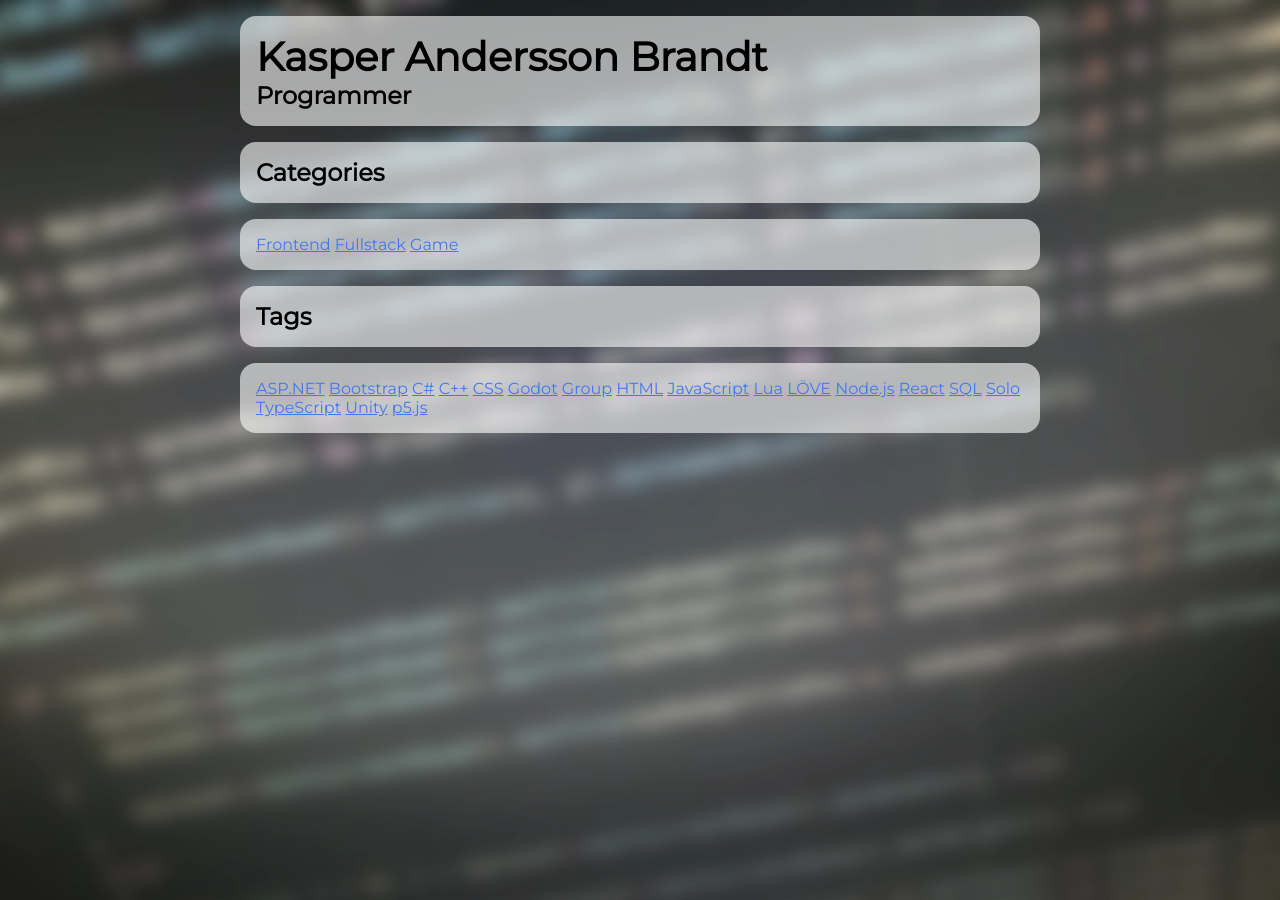
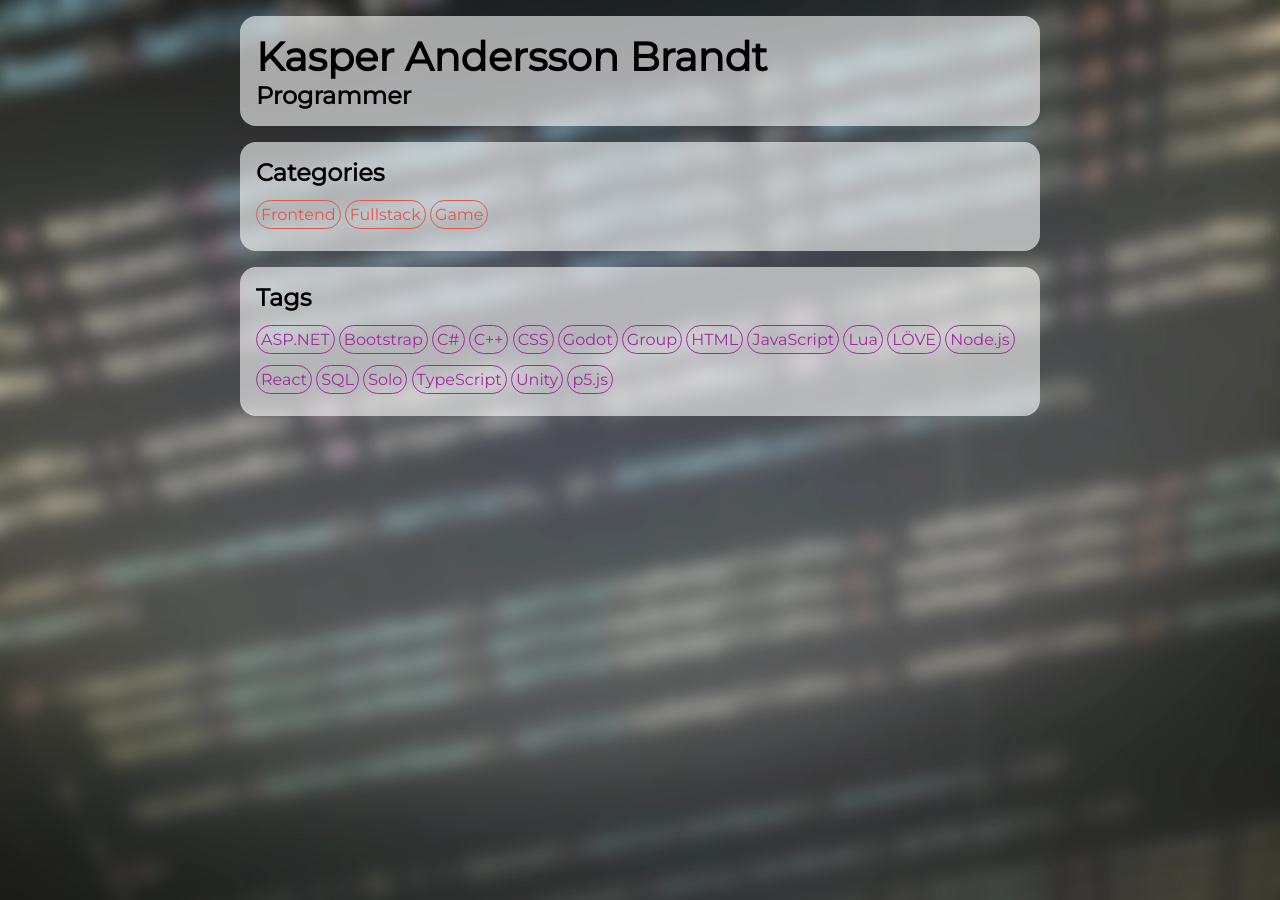
Before and after one commit to kasperab/kasperab.github.io, a Jekyll site: the page built from tag.html, in a window 1280 px wide. Built offline with Jekyll 4.4.1, drawn with Linux system fonts in a browser that asks for light colours.

Commit message:
Added style for categories and tags

```diff
--- a/_layouts/index.html
+++ b/_layouts/index.html
@@ -12,19 +12,23 @@ layout: base
 </main>
 
 <footer>
+	<div>
 		<h4>Categories</h4>
-	<p>
+		<p class="tags">
 			{% assign sorted_categories = site.categories | sort %}
 			{% for category in sorted_categories %}
-			<a href="/tag#{{ category[0] }}">{{ category[0] }}</a>
+				<a href="/tag#{{ category[0] }}" class="category">{{ category[0] }}</a>
 			{% endfor %}
 		</p>
+	</div>
 
+	<div>
 		<h4>Tags</h4>
-	<p>
+		<p class="tags">
 			{% assign sorted_tags = site.tags | sort %}
 			{% for tag in sorted_tags %}
-			<a href="/tag#{{ tag[0] }}">{{ tag[0] }}</a>
+				<a href="/tag#{{ tag[0] }}" class="tag">{{ tag[0] }}</a>
 			{% endfor %}
 		</p>
+	</div>
 </footer>
--- a/style.css
+++ b/style.css
@@ -37,7 +37,7 @@ body {
 	color: light-dark(black, white);
 }
 
-header, .postGrid div, h3, main > h4, footer h4, main > p, main > ul, footer p {
+header, .postGrid div, footer div, h3, main > h4, main > p, main > ul {
 	padding: 16px;
 	margin-bottom: 16px;
 	background-color: light-dark(rgba(255, 255, 255, 0.6), rgba(0, 0, 0, 0.6));
@@ -132,6 +132,28 @@ figure img, video {
 		grid-template-columns: 1fr;
 	}
 }
+
+.tags {
+	line-height: 2.5em;
+}
+
+.category, .tag {
+	padding: 4px;
+	border: solid 1px;
+	border-radius: 16px;
+	text-decoration: none;
+}
+
+.category {
+	color: light-dark(hsl(5, 74%, 59%), hsl(355, 65%, 65%));
+	border-color: light-dark(hsl(5, 74%, 59%), hsl(355, 65%, 65%));
+}
+
+.tag {
+	color: light-dark(hsl(301, 63%, 40%), hsl(286, 60%, 67%));
+	border-color: light-dark(hsl(301, 63%, 40%), hsl(286, 60%, 67%));
+}
+
 div.highlighter-rouge {
 	padding: 16px;
 	margin-bottom: 16px;
--- a/tag.html
+++ b/tag.html
@@ -8,12 +8,12 @@
 			{% for post in category[1] %}
 				<div>
 					<h4><a href="{{ post.url }}">{{ post.title }}</a></h4>
-					<p>
+					<p class="tags">
 						{% for postCat in post.categories %}
-							<a href="#{{ postCat }}">{{ postCat }}</a>
+							<a href="#{{ postCat }}" class="category">{{ postCat }}</a>
 						{% endfor %}
 						{% for postTag in post.tags %}
-							<a href="#{{ postTag }}">{{ postTag }}</a>
+							<a href="#{{ postTag }}" class="tag">{{ postTag }}</a>
 						{% endfor %}
 					</p>
 				</div>
@@ -29,12 +29,12 @@
 			{% for post in tag[1] %}
 				<div>
 					<h4><a href="{{ post.url }}">{{ post.title }}</a></h4>
-					<p>
+					<p class="tags">
 						{% for postCat in post.categories %}
-							<a href="#{{ postCat }}">{{ postCat }}</a>
+							<a href="#{{ postCat }}" class="category">{{ postCat }}</a>
 						{% endfor %}
 						{% for postTag in post.tags %}
-							<a href="#{{ postTag }}">{{ postTag }}</a>
+							<a href="#{{ postTag }}" class="tag">{{ postTag }}</a>
 						{% endfor %}
 					</p>
 				</div>
```
Lines whose indentation alone changed are shown as unchanged.
